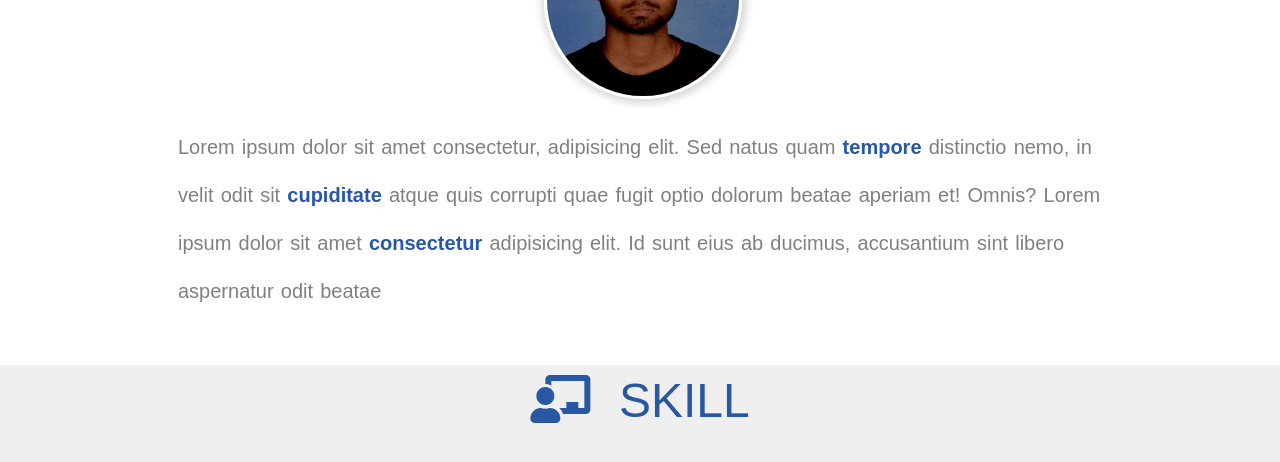
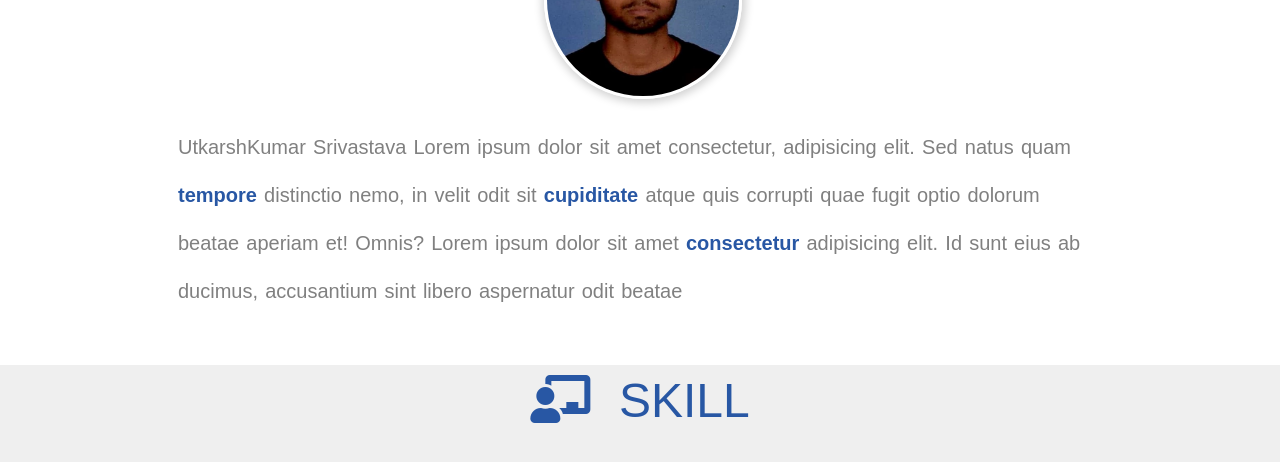
Before and after one commit to Utkarsh31031996/resume, a plain HTML site: page index.html in a window 1280 px wide. Shown: the part 562-1024 px from the top of the page. Drawn offline with Linux system fonts and the light colour scheme.

Commit message:
Index is Changes

```diff
--- a/index.html
+++ b/index.html
@@ -46,7 +46,7 @@
         <img src="pic.jpg" alt="my-img">
         </div>
         <div id="my-para">
-        <p>Lorem ipsum dolor sit amet consectetur, adipisicing elit. Sed natus quam <span style="color: rgb(40, 87, 164);font-weight: 600;">tempore</span> distinctio nemo, in velit odit sit <span style="color: rgb(40, 87, 164);font-weight: 600;">cupiditate</span>  atque quis corrupti quae fugit optio dolorum beatae aperiam et! Omnis?
+        <p>UtkarshKumar Srivastava Lorem ipsum dolor sit amet consectetur, adipisicing elit. Sed natus quam <span style="color: rgb(40, 87, 164);font-weight: 600;">tempore</span> distinctio nemo, in velit odit sit <span style="color: rgb(40, 87, 164);font-weight: 600;">cupiditate</span>  atque quis corrupti quae fugit optio dolorum beatae aperiam et! Omnis?
         Lorem ipsum dolor sit amet <span style="color: rgb(40, 87, 164);font-weight: 600;">consectetur </span>adipisicing elit. Id sunt eius ab ducimus, accusantium sint libero aspernatur odit beatae</p>
         </div>
     </section>
```
